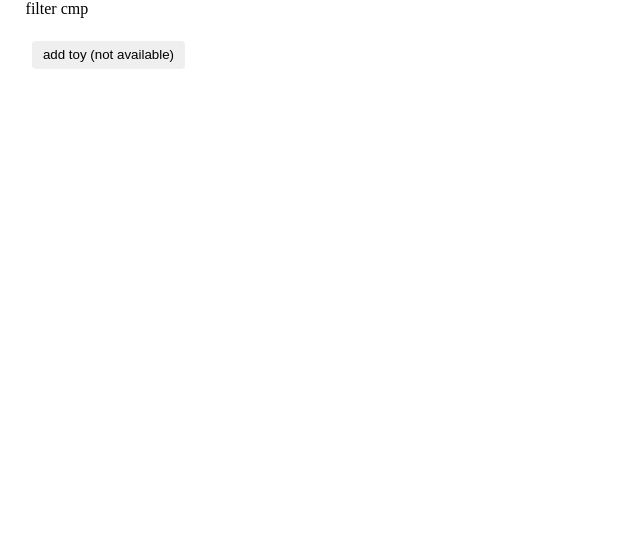
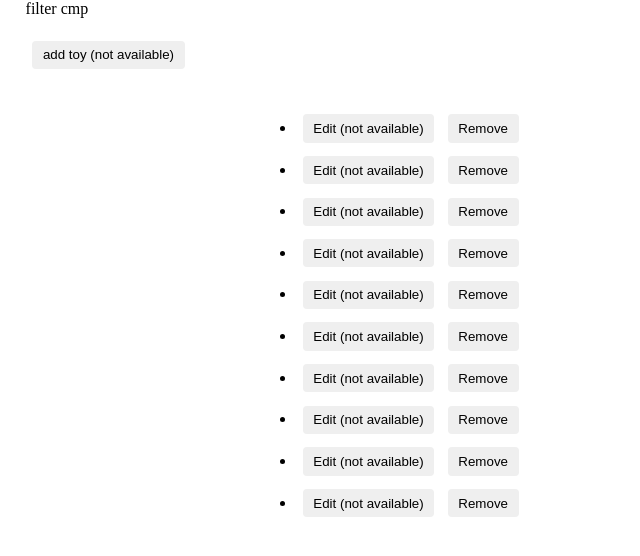
Before and after one commit to LiozFried/mistertoy-frontend, a React (Vite) app: page /toy in a window 1280 px wide. Shown: the top 556 px of the page, without its empty margins (0-640 px from the left). Built offline with nearby package versions, Linux system fonts and the light colour scheme.

Commit message:
Create ToyList cmp

```diff
--- /dev/null
+++ b/src/cmps/ToyList.jsx
@@ -0,0 +1,21 @@
+import { Link } from "react-router-dom"
+
+export function ToyList({ onRemoveToy, toys }) {
+
+    return (
+        <section className="toy-list container">
+            <ul>
+                {toys.map(toy => (
+                    <li key={toy._id}>
+                        <div>
+                            <button>
+                                Edit (not available)
+                            </button>
+                            <button onClick={() => onRemoveToy(toy._id)}>Remove</button>
+                        </div>
+                    </li>
+                ))}
+            </ul>
+        </section>
+    )
+}
--- a/src/pages/ToyIndex.jsx
+++ b/src/pages/ToyIndex.jsx
@@ -2,6 +2,7 @@ import { useSelector } from "react-redux"
 import { Link } from "react-router-dom"
 import { useEffect, useState } from "react"
 
+import { ToyList } from "../cmps/ToyList"
 import { showErrorMsg, showSuccessMsg } from '../services/event-bus.service'
 import { loadToys, removeToy, setFilter } from "../store/actions/toy.action"
 
@@ -41,7 +42,7 @@ export function ToyIndex() {
                 add toy (not available)
             </button>
 
-
+            {!isLoading && <ToyList toys={toys} onRemoveToy={onRemoveToy} />}
         </section>
     )
 }
```
Lines whose indentation alone changed are shown as unchanged.
